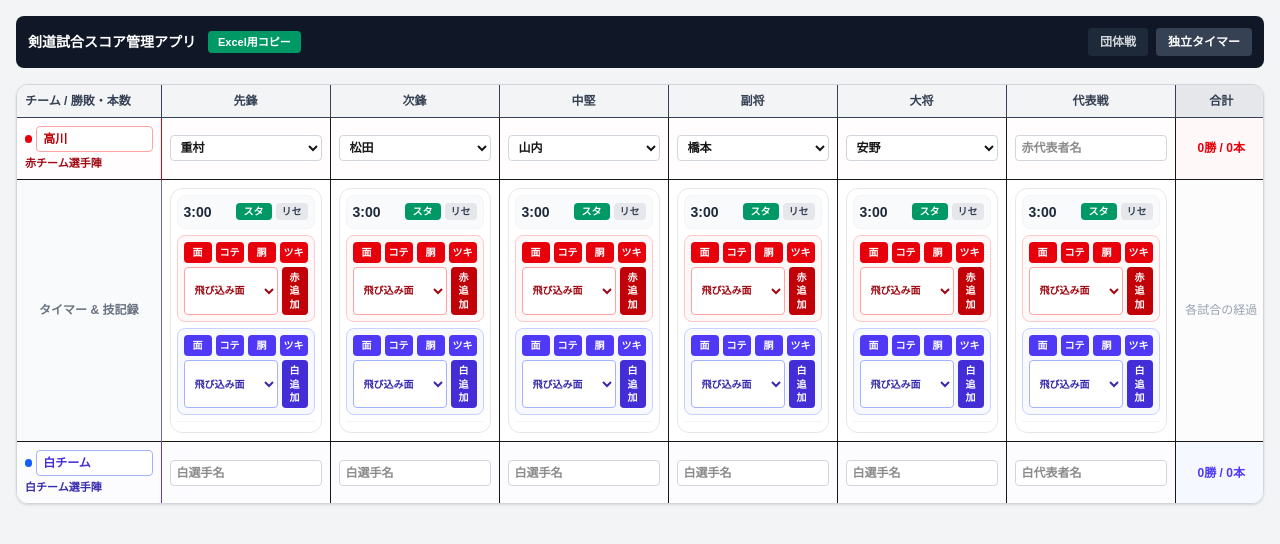
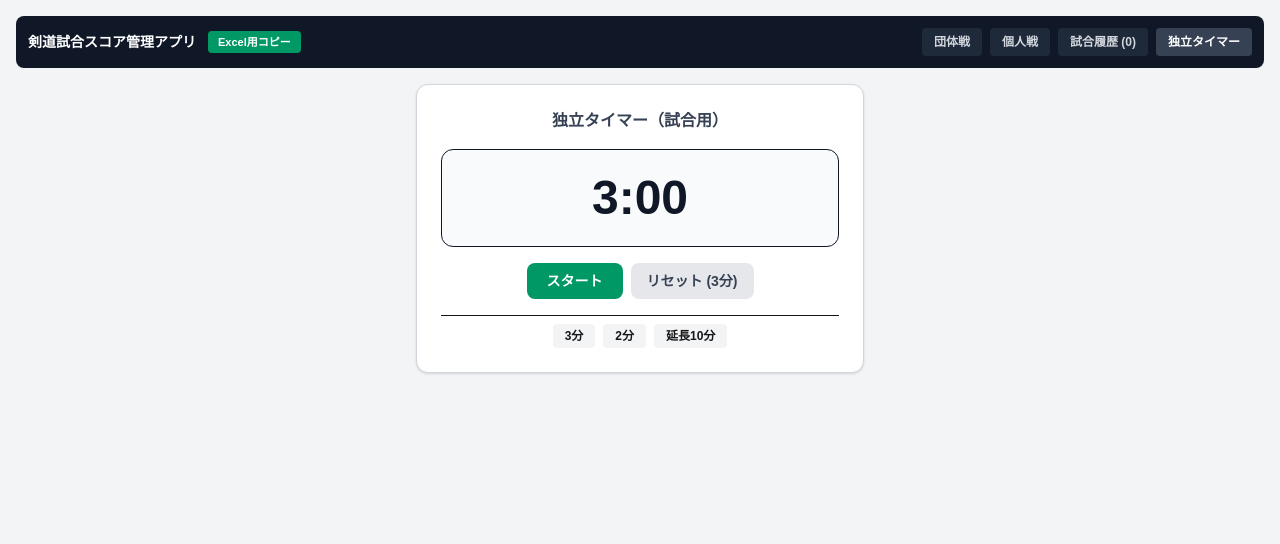
Before and after one commit to marcia031503-prog/kendo-score-app, a Next.js app: page / in a window 1280 px wide. Both pictures are taken after a click on the button "独立タイマー". Shown: the top 544 px of the page. Built offline with nearby package versions, Linux system fonts and the light colour scheme.

Commit message:
fix: restore all tabs (individual, history, standalone timer) and conditional rendering

```diff
--- a/src/app/page.js
+++ b/src/app/page.js
@@ -36,6 +36,14 @@ export default function KendoScoreApp() {
   const [matchLogs, setMatchLogs] = useState({
     senpo: [], jiho: [], chuken: [], fukusho: [], taisho: [], daicho: []
   });
+
+  // 個人戦用ステート
+  const [indivRedPlayer, setIndivRedPlayer] = useState('赤選手');
+  const [indivWhitePlayer, setIndivWhitePlayer] = useState('白選手');
+  const [indivLogs, setIndivLogs] = useState([]);
+
+  // 試合履歴用
+  const [historyList, setHistoryList] = useState([]);
 
   const handleAddWaza = (pos, team, waza) => {
     setMatchLogs(prev => ({
@@ -84,10 +92,13 @@ export default function KendoScoreApp() {
         </div>
         <div className="flex gap-2">
           <button onClick={() => setActiveTab('team')} className={`px-3 py-1.5 rounded font-bold ${activeTab === 'team' ? 'bg-red-600 text-white' : 'bg-gray-800 text-gray-300'}`}>団体戦</button>
+          <button onClick={() => setActiveTab('individual')} className={`px-3 py-1.5 rounded font-bold ${activeTab === 'individual' ? 'bg-indigo-600 text-white' : 'bg-gray-800 text-gray-300'}`}>個人戦</button>
+          <button onClick={() => setActiveTab('history')} className={`px-3 py-1.5 rounded font-bold ${activeTab === 'history' ? 'bg-amber-600 text-white' : 'bg-gray-800 text-gray-300'}`}>試合履歴 ({historyList.length})</button>
           <button onClick={() => setActiveTab('timer')} className={`px-3 py-1.5 rounded font-bold ${activeTab === 'timer' ? 'bg-gray-700 text-white' : 'bg-gray-800 text-gray-300'}`}>独立タイマー</button>
         </div>
       </div>
 
+      {activeTab === 'team' && (
         <div className="overflow-x-auto bg-white border border-gray-300 rounded-xl shadow-sm">
           <table className="w-full border-collapse text-left min-w-[1250px]">
             <thead>
@@ -188,6 +199,101 @@ export default function KendoScoreApp() {
             </tbody>
           </table>
         </div>
+      )}
+
+      {activeTab === 'individual' && (
+        <div className="bg-white p-4 rounded-xl border border-gray-300 max-w-2xl mx-auto space-y-4">
+          <div className="text-sm font-bold text-gray-800 border-b pb-2">個人戦スコア入力</div>
+          <div className="grid grid-cols-2 gap-4">
+            <div className="bg-red-50 p-3 rounded-lg border border-red-200 space-y-2">
+              <input type="text" value={indivRedPlayer} onChange={e => setIndivRedPlayer(e.target.value)} className="w-full border rounded p-1 font-bold text-red-700 bg-white" />
+              <div className="text-center font-bold text-red-600 text-lg">
+                {indivLogs.filter(l => l.team === 'red').length} 本
+              </div>
+              <div className="grid grid-cols-2 gap-1">
+                {quickWazas.map(w => (
+                  <button key={w} onClick={() => setIndivLogs([...indivLogs, { id: Math.random().toString(36), team: 'red', waza: w }])} className="bg-red-600 hover:bg-red-700 text-white py-1 rounded font-bold">{w}</button>
+                ))}
+              </div>
+            </div>
+            <div className="bg-indigo-50 p-3 rounded-lg border border-indigo-200 space-y-2">
+              <input type="text" value={indivWhitePlayer} onChange={e => setIndivWhitePlayer(e.target.value)} className="w-full border rounded p-1 font-bold text-indigo-700 bg-white" />
+              <div className="text-center font-bold text-indigo-600 text-lg">
+                {indivLogs.filter(l => l.team === 'white').length} 本
+              </div>
+              <div className="grid grid-cols-2 gap-1">
+                {quickWazas.map(w => (
+                  <button key={w} onClick={() => setIndivLogs([...indivLogs, { id: Math.random().toString(36), team: 'white', waza: w }])} className="bg-indigo-600 hover:bg-indigo-700 text-white py-1 rounded font-bold">{w}</button>
+                ))}
+              </div>
+            </div>
+          </div>
+          <div className="flex justify-between items-center pt-2 border-t">
+            <div className="text-gray-500">履歴: {indivLogs.length}件</div>
+            <button onClick={() => setIndivLogs([])} className="px-3 py-1 bg-gray-200 rounded font-bold text-gray-700">リセット</button>
+          </div>
+        </div>
+      )}
+
+      {activeTab === 'history' && (
+        <div className="bg-white p-4 rounded-xl border border-gray-300 max-w-2xl mx-auto">
+          <div className="text-sm font-bold text-gray-800 mb-2">試合履歴</div>
+          {historyList.length === 0 ? (
+            <div className="text-gray-400 py-4 text-center">保存された履歴はありません</div>
+          ) : (
+            <div className="space-y-2">
+              {historyList.map((h, i) => <div key={i} className="p-2 border rounded">{h}</div>)}
+            </div>
+          )}
+        </div>
+      )}
+
+      {activeTab === 'timer' && (
+        <StandaloneTimer />
+      )}
+    </div>
+  );
+}
+
+function StandaloneTimer() {
+  const [seconds, setSeconds] = useState(180);
+  const [isRunning, setIsRunning] = useState(false);
+
+  useEffect(() => {
+    let t;
+    if (isRunning && seconds > 0) {
+      t = setInterval(() => setSeconds(s => s - 1), 1000);
+    }
+    return () => clearInterval(t);
+  }, [isRunning, seconds]);
+
+  const formatTime = (sec) => `${Math.floor(sec / 60)}:${(sec % 60).toString().padStart(2, '0')}`;
+
+  return (
+    <div className="bg-white p-6 rounded-xl border border-gray-300 max-w-md mx-auto text-center space-y-4 shadow-sm">
+      <div className="text-base font-bold text-gray-700">独立タイマー（試合用）</div>
+      <div className="text-5xl font-mono font-bold text-gray-900 bg-gray-50 py-6 rounded-xl border">
+        {formatTime(seconds)}
+      </div>
+      <div className="flex justify-center gap-2">
+        <button
+          onClick={() => setIsRunning(!isRunning)}
+          className={`px-5 py-2 rounded-lg font-bold text-white text-sm ${isRunning ? 'bg-amber-500 hover:bg-amber-600' : 'bg-emerald-600 hover:bg-emerald-700'}`}
+        >
+          {isRunning ? '一時停止' : 'スタート'}
+        </button>
+        <button
+          onClick={() => { setIsRunning(false); setSeconds(180); }}
+          className="px-4 py-2 rounded-lg font-bold bg-gray-200 hover:bg-gray-300 text-gray-700 text-sm"
+        >
+          リセット (3分)
+        </button>
+      </div>
+      <div className="flex justify-center gap-2 pt-2 border-t">
+        <button onClick={() => { setIsRunning(false); setSeconds(180); }} className="px-3 py-1 bg-gray-100 rounded text-xs font-semibold">3分</button>
+        <button onClick={() => { setIsRunning(false); setSeconds(120); }} className="px-3 py-1 bg-gray-100 rounded text-xs font-semibold">2分</button>
+        <button onClick={() => { setIsRunning(false); setSeconds(600); }} className="px-3 py-1 bg-gray-100 rounded text-xs font-semibold">延長10分</button>
+      </div>
     </div>
   );
 }
```
Lines whose indentation alone changed are shown as unchanged.
